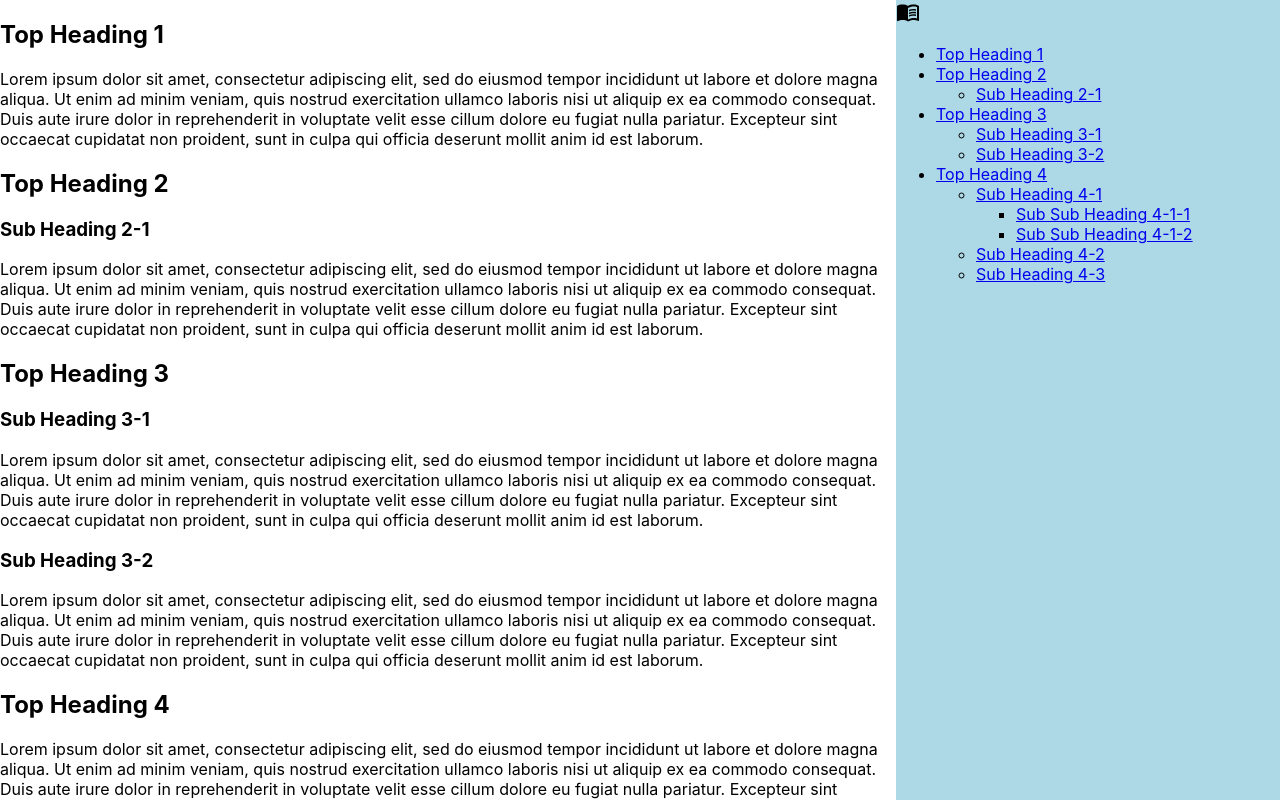
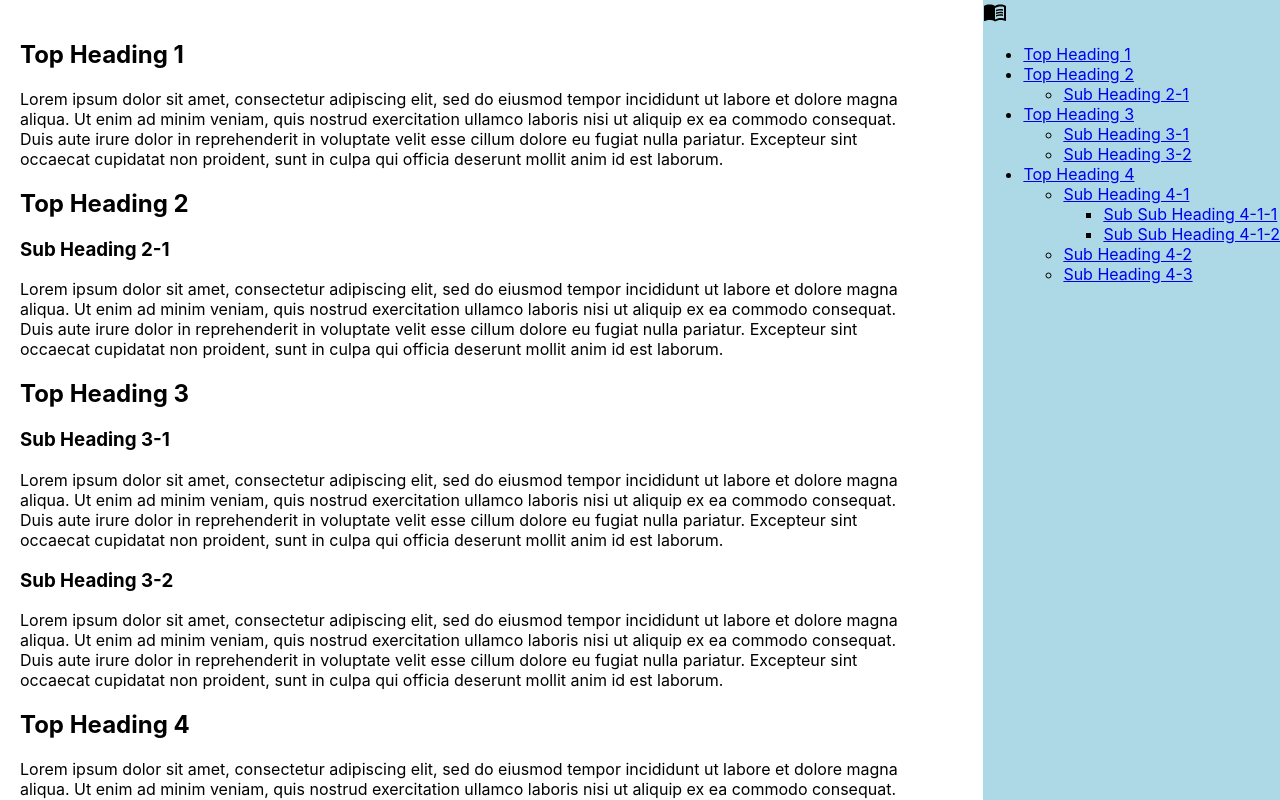
Before and after one commit to csimpson1/website_v2, a React (Create React App) app: page / in a window 1280 px wide. Shown: the top 800 px of the page. Built offline with nearby package versions, Linux system fonts and the light colour scheme.

Commit message:
further styling changes on ToC

```diff
--- a/src/components/blog/post/TestPost.css
+++ b/src/components/blog/post/TestPost.css
@@ -1,8 +1,11 @@
 .article-container {
     display: flex;
     flex-direction: row-reverse;
+    justify-content: space-between;
 }
 
 .main-body {
     max-width: 70%;
+    align-self: flex-end;
+    padding: 2.5vh;
 }
--- a/src/components/blog/post/table-of-contents/TableOfContents.scss
+++ b/src/components/blog/post/table-of-contents/TableOfContents.scss
@@ -14,7 +14,6 @@ nav {
 .toc-container {
     background-color:lightblue;
     transition: width $toc-transition-time ease-in-out;
-    width: 100%;
 }
 
 .green-bg {
```
